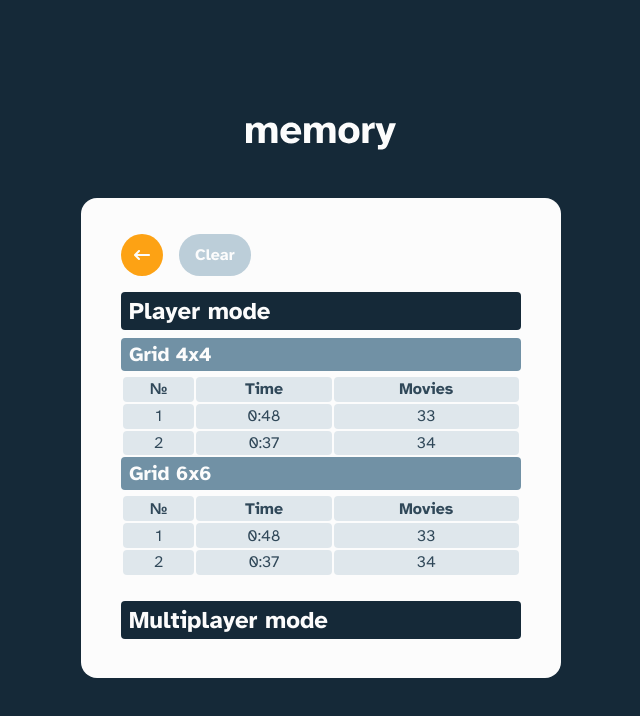
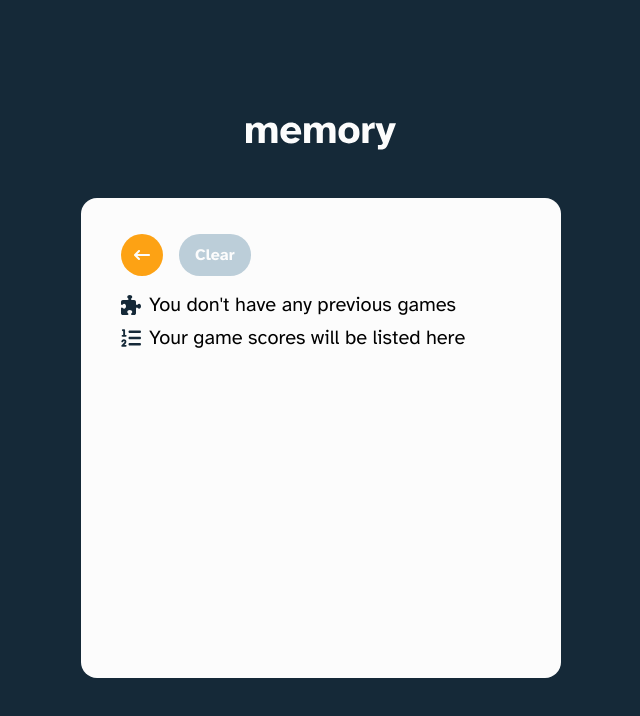
Before and after one commit to DmitryMuzalev/memory-game, a React (Vite) app: page / in a window 1280 px wide. Both pictures are taken after a click on the button 813 px from the left and 610 px from the top of the page. Shown: the top 716 px of the page, without its empty margins (319-959 px from the left). Built offline with nearby package versions, Linux system fonts and the light colour scheme.

Commit message:
feat: Implementation of history recording in localStorage.

```diff
--- a/src/features/Finish/FinishMultiplayerMode.jsx
+++ b/src/features/Finish/FinishMultiplayerMode.jsx
@@ -3,11 +3,17 @@ import { InfoBlock } from "../../components/UI/InfoBlock/InfoBlock";
 import styles from "./Finish.module.scss";
 
 import { useMediaQuery } from "react-responsive";
+import { useEffect } from "react";
+import { updateLocalStorage } from "../../utils/use-local-storage";
 
 function FinishMultiplayerMode() {
   const isMobile = useMediaQuery({ query: "(max-width: 540px)" });
+  const { players } = useSelector((state) => state.multiplayerMode);
+  const { grid } = useSelector((state) => state.settings);
 
-  const { players } = useSelector((state) => state.multiplayerMode);
+  useEffect(() => {
+    updateLocalStorage("multiplayerMode", { grid, players });
+  }, [grid, players]);
 
   const results = [...players].sort((a, b) => b.points - a.points);
   const maxPoints = results[0].points;
--- a/src/features/Finish/FinishPlayerMode.jsx
+++ b/src/features/Finish/FinishPlayerMode.jsx
@@ -5,9 +5,18 @@ import { useSelector } from "react-redux";
 import { timeFormatter } from "../../utils/time-formatter";
 
 import { InfoBlock } from "../../components/UI/InfoBlock/InfoBlock";
+import { useEffect } from "react";
+import { updateLocalStorage } from "../../utils/use-local-storage";
 
 function FinishPlayerMode() {
   const { timer, moves } = useSelector((state) => state.playerMode);
+  const { grid } = useSelector((state) => state.settings);
+  const time = timeFormatter(timer.time);
+
+  useEffect(() => {
+    updateLocalStorage("playerMode", { grid, time, moves });
+  }, [grid, time, moves]);
+
   return (
     <>
       <h2 className={styles.finishTitle}>You did it!</h2>
@@ -15,7 +24,7 @@ function FinishPlayerMode() {
         Game over! Here’s how you got on...
       </p>
       <div className={styles.finishStatistic}>
-        <InfoBlock label="Time Elapsed" value={timeFormatter(timer.time)} />
+        <InfoBlock label="Time Elapsed" value={time} />
         <InfoBlock label="Moves Taken" value={moves} />
       </div>
     </>
--- a/src/features/History/History.jsx
+++ b/src/features/History/History.jsx
@@ -5,24 +5,52 @@ import { useDispatch } from "react-redux";
 
 import { toggleHistory } from "./history-slice";
 import { Button } from "../../components/UI/Button/Button";
+import { useLocalStorage } from "../../utils/use-local-storage";
 
 function History() {
+  const [plrModeHG, setPlrModeHG] = useLocalStorage([], "playerMode");
+  const [multiModeHG, setMultiModeHG] = useLocalStorage([], "multiplayerMode");
+
+  const resetHistory = () => {
+    setPlrModeHG([]);
+    setMultiModeHG([]);
+  };
+
   return (
     <div className={styles.history}>
-      <HistoryCTA />
-      {true ? <HistoryContent /> : <HistoryEmpty />}
+      <HistoryCTA reset={resetHistory} />
+      {plrModeHG.length || multiModeHG.length ? (
+        <div className={styles.historyContent}>
+          {!!plrModeHG.length && (
+            <HistoryContentBlock
+              title="Player mode"
+              games={plrModeHG}
+              createTableFunction={createTableForHistoryPlayerMode}
+            />
+          )}
+          {!!multiModeHG.length && (
+            <HistoryContentBlock
+              title="Multiplayer mode"
+              games={multiModeHG}
+              createTableFunction={createTableForHistoryMultiplayerMode}
+            />
+          )}
+        </div>
+      ) : (
+        <HistoryEmpty />
+      )}
     </div>
   );
 }
 
-function HistoryCTA() {
+function HistoryCTA({ reset }) {
   const dispatch = useDispatch();
   return (
     <div className={styles.historyCTA}>
       <Button isCircle type="primary" cb={() => dispatch(toggleHistory())}>
         <FaArrowLeftLong />
       </Button>
-      <Button>Clear</Button>
+      <Button cb={reset}>Clear</Button>
     </div>
   );
 }
@@ -42,74 +70,54 @@ function HistoryEmpty() {
   );
 }
 
-function HistoryContent() {
+function HistoryContentBlock({ title, games, createTableFunction }) {
+  const games4 = games.filter((g) => g.grid === "4x4");
+  const games6 = games.filter((g) => g.grid === "6x6");
+
   return (
-    <div className={styles.historyContent}>
-      <HistoryPlayerMode />
-      <HistoryMultiplayerMode />
+    <div className={styles.historyContentBlock}>
+      <h3 className={styles.historyContentTitle}>{title}</h3>
+      {!!games4.length && createTableFunction(4, games4)}
+      {!!games6.length && createTableFunction(6, games6)}
     </div>
   );
 }
 
-export { History };
-
-function HistoryPlayerMode() {
+function createTableForHistoryPlayerMode(grid, games) {
   return (
-    <div className={styles.historyContentBlock}>
-      <h3 className={styles.historyContentTitle}>Player mode</h3>
-      <h4 className={styles.historyContentSubtitle}>Grid 4x4</h4>
+    <>
+      <h4 className={styles.historyContentSubtitle}>
+        Grid {grid === 4 ? "4x4" : "6x6"}
+      </h4>
       <table className={styles.historyContentTable}>
         <thead>
           <tr>
             <th>№</th>
             <th>Time</th>
-            <th>Movies</th>
+            <th>Moves</th>
           </tr>
         </thead>
         <tbody>
-          <tr>
-            <td>1</td>
-            <td>0:48</td>
-            <td>33</td>
-          </tr>
-          <tr>
-            <td>2</td>
-            <td>0:37</td>
-            <td>34</td>
-          </tr>
+          {games.map((game, index) => {
+            return (
+              <tr key={index}>
+                <td>{index + 1}</td>
+                <td>{game.time}</td>
+                <td>{game.moves}</td>
+              </tr>
+            );
+          })}
         </tbody>
       </table>
-      <h4 className={styles.historyContentSubtitle}>Grid 6x6</h4>
-      <table className={styles.historyContentTable}>
-        <thead>
-          <tr>
-            <th>№</th>
-            <th>Time</th>
-            <th>Movies</th>
-          </tr>
-        </thead>
-        <tbody>
-          <tr>
-            <td>1</td>
-            <td>0:48</td>
-            <td>33</td>
-          </tr>
-          <tr>
-            <td>2</td>
-            <td>0:37</td>
-            <td>34</td>
-          </tr>
-        </tbody>
-      </table>
-    </div>
+    </>
   );
 }
-
-function HistoryMultiplayerMode() {
+function createTableForHistoryMultiplayerMode(grid, games) {
   return (
-    <div className={styles.historyContentBlock}>
-      <h3 className={styles.historyContentTitle}>Multiplayer mode</h3>
-      <h4 className={styles.historyContentSubtitle}>Grid 4x4</h4>
+    <>
+      <h4 className={styles.historyContentSubtitle}>
+        Grid {grid === 4 ? "4x4" : "6x6"}
+      </h4>
       <table className={styles.historyContentTable}>
         <thead>
           <tr>
@@ -121,47 +129,24 @@ function HistoryMultiplayerMode() {
           </tr>
         </thead>
         <tbody>
-          <tr>
-            <td>1</td>
-            <td>5</td>
-            <td>-</td>
-            <td>-</td>
-          </tr>
-          <tr>
-            <td>2</td>
-            <td>3</td>
-            <td>4</td>
-          </tr>
+          {games.map((g, index) => {
+            const points = [...Array(4)].map((_, i) => {
+              return g.players[i] ? g.players[i].points : null;
+            });
+
+            return (
+              <tr key={index}>
+                <td>{index + 1}</td>
+                {points.map((p, index) => {
+                  return <td key={index}>{p ? p : "-"}</td>;
+                })}
+              </tr>
+            );
+          })}
         </tbody>
       </table>
-      <h4 className={styles.historyContentSubtitle}>Grid 6x6</h4>
-      <table className={styles.historyContentTable}>
-        <thead>
-          <tr>
-            <th>№</th>
-            <th>P1</th>
-            <th>P2</th>
-            <th>P3</th>
-            <th>P4</th>
-          </tr>
-        </thead>
-        <tbody>
-          <tr>
-            <td>1</td>
-            <td>5</td>
-            <td>3</td>
-            <td>-</td>
-            <td>-</td>
-          </tr>
-          <tr>
-            <td>2</td>
-            <td>3</td>
-            <td>4</td>
-            <td>1</td>
-            <td>-</td>
-          </tr>
-        </tbody>
-      </table>
-    </div>
+    </>
   );
 }
+
+export { History };
--- a/src/main.jsx
+++ b/src/main.jsx
@@ -1,4 +1,4 @@
-import React from "react";
+//import React from "react"; // for  <React.StrictMode>
 import ReactDOM from "react-dom/client";
 import App from "./App.jsx";
 import "./index.scss";
@@ -6,9 +6,7 @@ import { Provider } from "react-redux";
 import { store } from "./store";
 
 ReactDOM.createRoot(document.getElementById("root")).render(
-  <React.StrictMode>
-    <Provider store={store}>
-      <App />
-    </Provider>
-  </React.StrictMode>
+  <Provider store={store}>
+    <App />
+  </Provider>
 );
--- /dev/null
+++ b/src/utils/use-local-storage.js
@@ -0,0 +1,28 @@
+import { useEffect, useState } from "react";
+
+function updateLocalStorage(key, game) {
+  const games = getGamesFromStorage(key);
+  localStorage.setItem(key, JSON.stringify([...games, game]));
+}
+
+function getGamesFromStorage(key) {
+  const games = localStorage.getItem(key);
+  return games ? JSON.parse(games) : [];
+}
+
+const useLocalStorage = (initialValue, key) => {
+  const getValue = () => {
+    const store = localStorage.getItem(key);
+    return store ? JSON.parse(store) : initialValue;
+  };
+
+  const [value, setValue] = useState(getValue);
+
+  useEffect(() => {
+    localStorage.setItem(key, JSON.stringify(value));
+  }, [key, value]);
+
+  return [value, setValue];
+};
+
+export { updateLocalStorage, useLocalStorage };
```
